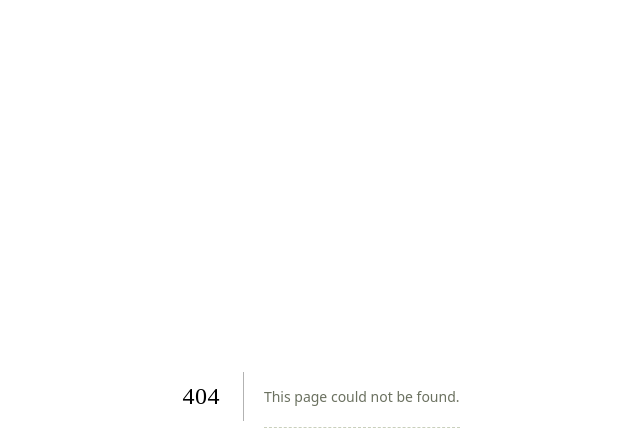
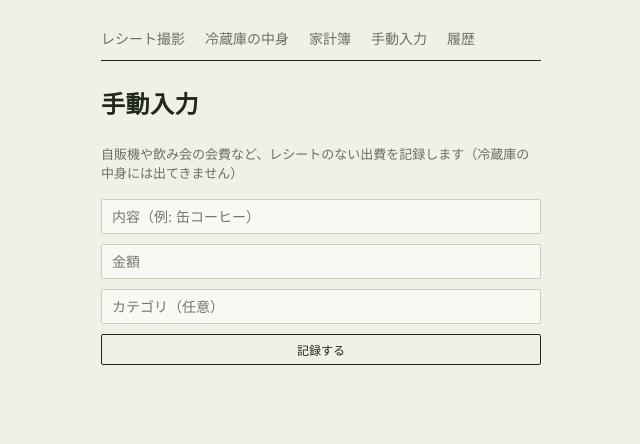
Before and after one commit to chikuwa129/reizouko, a Next.js app: page /manual in a window 1280 px wide. Before the commit this address had no page. Shown: the top 444 px of the page, without its empty margins (319-959 px from the left). Built offline with nearby package versions, Linux system fonts and the light colour scheme; no server answers.

Commit message:
手動入力・履歴削除・家計簿の月切り替えを追加

```diff
--- a/app/components/Nav.tsx
+++ b/app/components/Nav.tsx
@@ -6,6 +6,8 @@ export default function Nav() {
       <Link href="/">レシート撮影</Link>
       <Link href="/fridge">冷蔵庫の中身</Link>
       <Link href="/budget">家計簿</Link>
+      <Link href="/manual">手動入力</Link>
+      <Link href="/receipts">履歴</Link>
     </nav>
   );
 }
--- a/app/globals.css
+++ b/app/globals.css
@@ -202,3 +202,30 @@ h2 {
 .summary-box .value.warn {
   color: var(--warn);
 }
+
+
+.form {
+  display: flex;
+  flex-direction: column;
+  gap: 10px;
+  margin-bottom: 16px;
+}
+
+.input {
+  font-family: var(--font-body);
+  font-size: 14px;
+  padding: 8px 10px;
+  border: 1px solid var(--line);
+  border-radius: 2px;
+  background: var(--surface);
+  color: var(--ink);
+}
+
+.month-nav {
+  display: flex;
+  align-items: center;
+  gap: 12px;
+  margin-bottom: 20px;
+  font-family: var(--font-mono), monospace;
+  font-size: 13px;
+}
--- /dev/null
+++ b/app/manual/page.tsx
@@ -0,0 +1,60 @@
+"use client";
+
+import { useState } from "react";
+import { supabase } from "../lib/supabase";
+import Nav from "../components/Nav";
+
+export default function ManualPage() {
+  const [name, setName] = useState("");
+  const [price, setPrice] = useState("");
+  const [category, setCategory] = useState("");
+  const [saved, setSaved] = useState(false);
+  const [error, setError] = useState<string | null>(null);
+
+  const handleSubmit = async (e: React.FormEvent) => {
+    e.preventDefault();
+    setSaved(false);
+    setError(null);
+    const today = new Date().toISOString().split("T")[0];
+
+    const { error: insertError } = await supabase.from("products").insert([
+      {
+        name: name || "手動入力",
+        category: category || "その他",
+        price: Number(price) || 0,
+        type: "non_food",
+        quantity: 1,
+        purchase_date: today,
+        status: "未消費",
+        receipt_id: crypto.randomUUID(),
+      },
+    ]);
+
+    if (insertError) {
+      setError("保存に失敗しました: " + insertError.message);
+    } else {
+      setSaved(true);
+      setName("");
+      setPrice("");
+      setCategory("");
+    }
+  };
+
+  return (
+    <main className="page">
+      <Nav />
+      <h1>手動入力</h1>
+      <p className="empty">自販機や飲み会の会費など、レシートのない出費を記録します（冷蔵庫の中身には出てきません）</p>
+
+      <form onSubmit={handleSubmit} className="form">
+        <input className="input" placeholder="内容（例: 缶コーヒー）" value={name} onChange={(e) => setName(e.target.value)} />
+        <input className="input" placeholder="金額" type="number" value={price} onChange={(e) => setPrice(e.target.value)} required />
+        <input className="input" placeholder="カテゴリ（任意）" value={category} onChange={(e) => setCategory(e.target.value)} />
+        <button className="btn" type="submit">記録する</button>
+      </form>
+
+      {saved && <p className="status-msg success">記録しました</p>}
+      {error && <p className="status-msg error">{error}</p>}
+    </main>
+  );
+}
```
Also changed, not shown: app/budget/page.tsx (+24 -20 lines), app/page.tsx (+2 -6 lines), app/receipts/page.tsx (added, +62 -0 lines).
